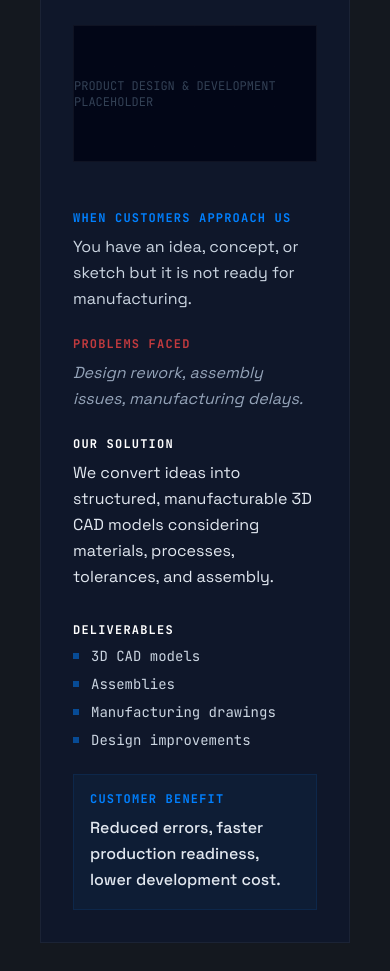
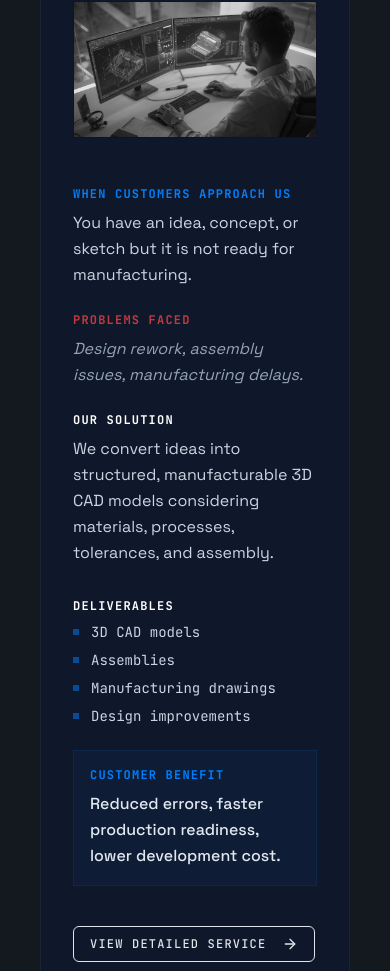
Before and after one commit to manoj633/protorev3d-v1, a React (Vite) app: page /services in a window 390 px wide. Shown: the part 1026-1997 px from the top of the page. Built offline with nearby package versions, Linux system fonts and the light colour scheme; no server answers; a web font is replaced by a local one.

Commit message:
modified Home and Services

```diff
--- a/src/pages/Services.tsx
+++ b/src/pages/Services.tsx
@@ -13,10 +13,21 @@ import {
 } from "lucide-react";
 import { motion } from "framer-motion";
 
+/* -------------------- IMAGE IMPORTS -------------------- */
+import productDesignImg from "@/assets/product-design-and-development.jpeg";
+import reverseEngineeringImg from "@/assets/reverse-engineering.jpeg";
+import fixtureToolingImg from "@/assets/fixture-tooling.jpeg";
+import cncConversionImg from "@/assets/2d-to-3d-cnc.jpeg";
+import inspectionImg from "@/assets/gom-inspection.jpeg";
+import printingImg from "@/assets/3d-printing-prototyping.jpeg";
+
+/* -------------------- SERVICES DATA -------------------- */
 const SERVICES = [
   {
+    slug: "product-design-development",
     icon: <Settings className="w-8 h-8 text-primary" />,
     title: "Product Design & Development",
+    image: productDesignImg,
     intro:
       "You have an idea, concept, or sketch but it is not ready for manufacturing.",
     problems: "Design rework, assembly issues, manufacturing delays.",
@@ -32,8 +43,10 @@ const SERVICES = [
       "Reduced errors, faster production readiness, lower development cost.",
   },
   {
+    slug: "reverse-engineering",
     icon: <Search className="w-8 h-8 text-primary" />,
     title: "Reverse Engineering",
+    image: reverseEngineeringImg,
     intro: "A physical part exists but no CAD or drawings are available.",
     problems:
       "OEM dependency, reproduction difficulty, inaccurate measurements.",
@@ -47,8 +60,10 @@ const SERVICES = [
     benefit: "Freedom from OEM dependency and secure long-term documentation.",
   },
   {
+    slug: "fixture-tooling-design",
     icon: <Wrench className="w-8 h-8 text-primary" />,
     title: "Fixture & Tooling Design",
+    image: fixtureToolingImg,
     intro:
       "Machining accuracy is inconsistent, or setups consume too much time.",
     problems: "Poor repeatability, quality variations, rework.",
@@ -58,8 +73,10 @@ const SERVICES = [
     benefit: "Improved accuracy, faster cycles, reduced scrap.",
   },
   {
+    slug: "2d-to-3d-cnc",
     icon: <Layers className="w-8 h-8 text-primary" />,
     title: "2D to 3D Conversion for CNC",
+    image: cncConversionImg,
     intro: "Only 2D drawings are available for CNC programming.",
     problems: "Ambiguous geometry and machining errors.",
     solution: "Conversion of 2D drawings into clear, CNC-ready 3D models.",
@@ -67,8 +84,10 @@ const SERVICES = [
     benefit: "Faster CAM programming and smoother machining.",
   },
   {
+    slug: "gom-inspection-quality",
     icon: <Ruler className="w-8 h-8 text-primary" />,
     title: "GOM Inspection & Quality Support",
+    image: inspectionImg,
     intro: "Parts need dimensional verification and quality documentation.",
     problems: "Unclear inspection results and repeated rejections.",
     solution: "Inspection-focused CAD comparison and GD&T evaluation.",
@@ -76,8 +95,10 @@ const SERVICES = [
     benefit: "Faster quality decisions and improved consistency.",
   },
   {
+    slug: "3d-printing-prototyping",
     icon: <Hexagon className="w-8 h-8 text-primary" />,
     title: "3D Printing & Prototyping",
+    image: printingImg,
     intro: "Designs need physical validation before production.",
     problems: "Unverified designs and costly tooling risks.",
     solution:
@@ -87,6 +108,7 @@ const SERVICES = [
   },
 ];
 
+/* -------------------- PAGE -------------------- */
 export default function Services() {
   return (
     <>
@@ -101,13 +123,13 @@ export default function Services() {
       <div className="pt-24 pb-24 min-h-screen bg-background">
         <div className="max-w-7xl mx-auto px-4 sm:px-6 lg:px-8">
           {/* Header */}
-          <div>
           <SectionHeader
             number="02"
             title="Engineering Solutions for Real-World Challenges"
             subtitle="Deploying advanced manufacturing protocols to solve complex hardware challenges."
           />
-          </div>
+
+          {/* Intro */}
           <div className="pb-12 px-6 max-w-7xl mx-auto">
             <motion.div
               initial={{ opacity: 0, y: 20 }}
@@ -122,67 +144,67 @@ export default function Services() {
                 receive and why it matters.
               </p>
               <p className="text-primary font-mono font-bold tracking-[0.2em] uppercase pb-12">
-                Jikan • Seimitsu • Paripoornathe <br className="md:hidden" />
+                Jikan • Seimitsu • Paripoornathe{" "}
                 <span className="text-slate-500 font-normal text-sm lowercase ml-2">
                   (Time • Precision • Perfection)
                 </span>
               </p>
             </motion.div>
 
+            {/* Services List */}
             <div className="grid grid-cols-1 gap-12">
               {SERVICES.map((service, index) => (
                 <motion.div
-                  key={index}
+                  key={service.slug}
                   initial={{ opacity: 0, y: 20 }}
                   whileInView={{ opacity: 1, y: 0 }}
                   viewport={{ once: true }}
-                  transition={{ delay: index * 0.1, duration: 0.5 }}
+                  transition={{ delay: index * 0.08, duration: 0.5 }}
                   className="bg-slate-900 border border-white/5 p-8 md:p-12 hover:border-primary/30 transition-colors group relative overflow-hidden"
                 >
                   <div className="absolute top-0 right-0 w-32 h-32 bg-primary/5 -mr-16 -mt-16 rotate-45 pointer-events-none" />
 
                   <div className="grid grid-cols-1 lg:grid-cols-12 gap-12">
+                    {/* Left */}
                     <div className="lg:col-span-4">
                       <div className="mb-6 bg-slate-950 w-16 h-16 flex items-center justify-center border border-white/10 group-hover:border-primary/50 transition-colors">
                         {service.icon}
                       </div>
+
                       <h3 className="text-3xl font-mono text-white mb-6 font-bold uppercase tracking-tight">
                         {service.title}
                       </h3>
-                      <div className="aspect-video bg-slate-950 border border-white/5 relative flex items-center justify-center overflow-hidden">
-                        <div className="absolute inset-0 bg-grid-pattern opacity-10" />
-                        <span className="text-slate-700 font-mono text-xs uppercase">
-                          {service.title} Placeholder
-                        </span>
+
+                      <div className="aspect-video border border-white/5 overflow-hidden bg-slate-950">
+                        <img
+                          src={service.image}
+                          alt={service.title}
+                          className="w-full h-full object-cover grayscale contrast-110 brightness-90 transition-transform duration-700 group-hover:scale-105"
+                        />
                       </div>
                     </div>
 
+                    {/* Right */}
                     <div className="lg:col-span-8 grid grid-cols-1 md:grid-cols-2 gap-8">
                       <div className="space-y-6">
-                        <div>
-                          <h4 className="text-primary font-mono text-xs uppercase tracking-widest mb-2 font-bold">
-                            When Customers Approach Us
-                          </h4>
-                          <p className="text-slate-300 leading-relaxed">
+                        <SectionBlock
+                          title="When Customers Approach Us"
+                          color="text-primary"
+                        >
                           {service.intro}
-                          </p>
-                        </div>
-                        <div>
-                          <h4 className="text-red-500/80 font-mono text-xs uppercase tracking-widest mb-2 font-bold">
-                            Problems Faced
-                          </h4>
-                          <p className="text-slate-400 leading-relaxed italic">
+                        </SectionBlock>
+
+                        <SectionBlock
+                          title="Problems Faced"
+                          color="text-red-500/80"
+                          italic
+                        >
                           {service.problems}
-                          </p>
-                        </div>
-                        <div>
-                          <h4 className="text-white font-mono text-xs uppercase tracking-widest mb-2 font-bold">
-                            Our Solution
-                          </h4>
-                          <p className="text-slate-200 leading-relaxed">
+                        </SectionBlock>
+
+                        <SectionBlock title="Our Solution" color="text-white">
                           {service.solution}
-                          </p>
-                        </div>
+                        </SectionBlock>
                       </div>
 
                       <div className="space-y-6">
@@ -202,6 +224,7 @@ export default function Services() {
                             ))}
                           </ul>
                         </div>
+
                         <div className="bg-primary/5 border border-primary/10 p-4">
                           <h4 className="text-primary font-mono text-xs uppercase tracking-widest mb-2 font-bold">
                             Customer Benefit
@@ -210,6 +233,19 @@ export default function Services() {
                             {service.benefit}
                           </p>
                         </div>
+
+                        {/* View Detailed Service */}
+                        <div className="pt-4">
+                          <Link href={`/services/${service.slug}`}>
+                            <Button
+                              variant="outline"
+                              className="group font-mono uppercase tracking-widest text-xs border-primary/40 hover:border-primary hover:bg-primary/10"
+                            >
+                              View Detailed Service
+                              <ArrowRight className="ml-2 w-4 h-4 group-hover:translate-x-1 transition-transform" />
+                            </Button>
+                          </Link>
+                        </div>
                       </div>
                     </div>
                   </div>
@@ -217,6 +253,7 @@ export default function Services() {
               ))}
             </div>
 
+            {/* CTA */}
             <div className="mt-20 border-t border-white/10 pt-20 text-center">
               <h2 className="text-3xl font-mono text-white mb-6">
                 Let’s Solve Your Engineering Challenge
@@ -234,3 +271,33 @@ export default function Services() {
     </>
   );
 }
+
+/* -------------------- SMALL HELPER -------------------- */
+function SectionBlock({
+  title,
+  color,
+  children,
+  italic,
+}: {
+  title: string;
+  color: string;
+  children: React.ReactNode;
+  italic?: boolean;
+}) {
+  return (
+    <div>
+      <h4
+        className={`${color} font-mono text-xs uppercase tracking-widest mb-2 font-bold`}
+      >
+        {title}
+      </h4>
+      <p
+        className={`leading-relaxed ${
+          italic ? "italic text-slate-400" : "text-slate-300"
+        }`}
+      >
+        {children}
+      </p>
+    </div>
+  );
+}
```
Also changed, not shown: src/pages/Home.tsx (+17 -6 lines). Lines whose indentation alone changed are shown as unchanged.
